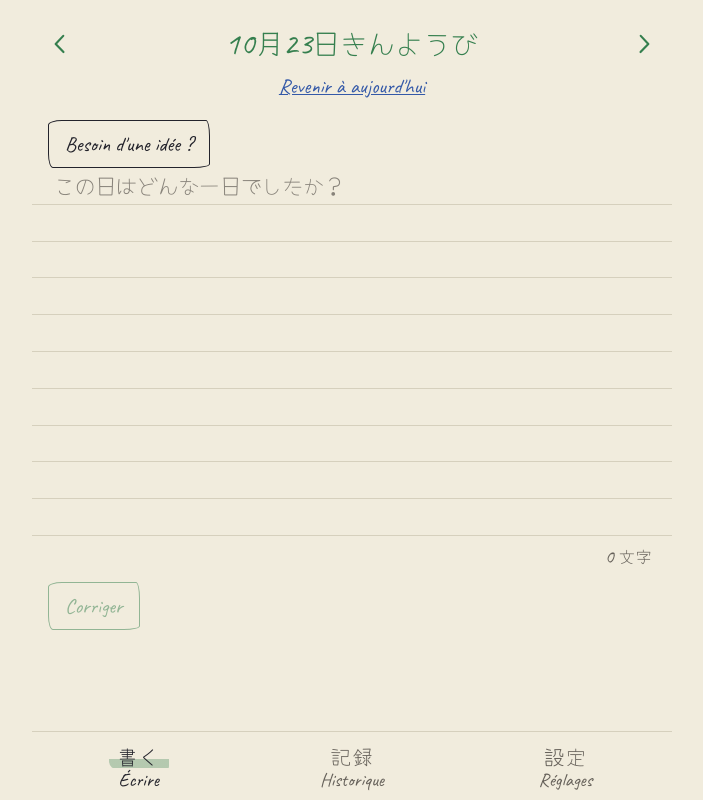
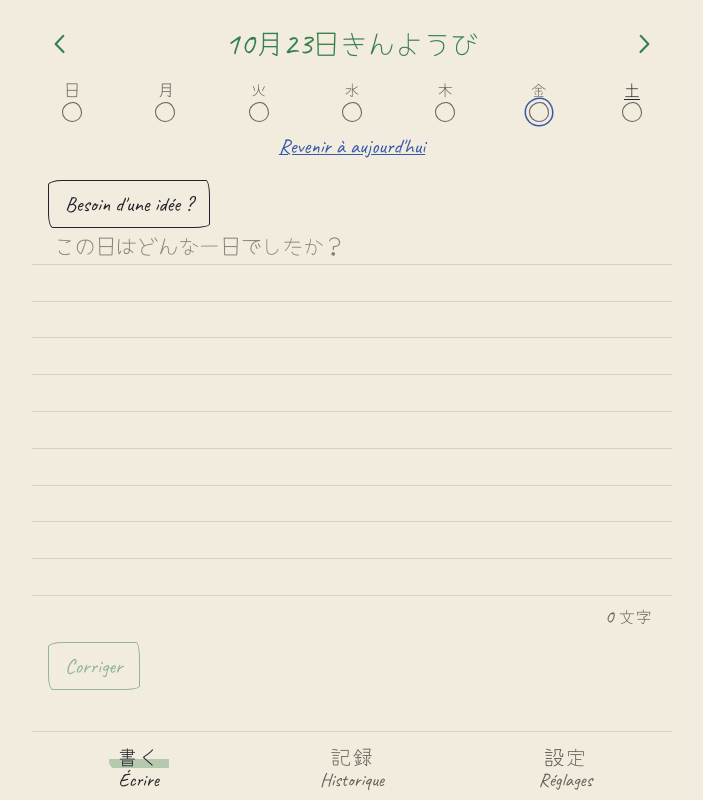
Before and after one commit to Korakaas/nikki-app, a React (Vite) app: page / in a window 1280 px wide. Both pictures are taken after a click on the button 348 px from the left and 44 px from the top of the page. Shown: the whole page, without its empty margins (288-991 px from the left). Built offline with nearby package versions, Linux system fonts and the light colour scheme.

Commit message:
Série de jours et grammaire déjà placée

```diff
--- a/src/anki.ts
+++ b/src/anki.ts
@@ -321,5 +321,5 @@ export function activeLibrary(lib: AnkiLibrary | null | undefined) {
 
 /** Clé de comparaison de deux points de grammaire (« 〜うちに » = « うちに »). */
 export function patternKey(pattern: string): string {
-  return pattern.replace(/[～〜~\s()（）・／/…\[\]]/g, '')
+  return pattern.replace(/[～〜~\s()（）・／/…\[\]「」『』、。]/g, '')
 }
--- /dev/null
+++ b/src/components/WeekStrip.tsx
@@ -0,0 +1,56 @@
+import { addDays } from '../format'
+
+const KANJI = ['日', '月', '火', '水', '木', '金', '土']
+
+interface Props {
+  today: string
+  selected: string
+  written: Set<string>
+  /** Jours d'affilée en cours. */
+  streak: number
+  onSelect: (id: string) => void
+}
+
+/** Les sept derniers jours en petits ronds : plein quand une entrée existe. */
+export default function WeekStrip({ today, selected, written, streak, onSelect }: Props) {
+  const days = Array.from({ length: 7 }, (_, i) => addDays(today, i - 6))
+  return (
+    <div className="week-wrap">
+      <ul className="week" lang="ja">
+        {days.map((id) => {
+          const [y, m, d] = id.split('-').map(Number)
+          const weekday = KANJI[new Date(y, m - 1, d).getDay()]
+          const done = written.has(id)
+          return (
+            <li key={id}>
+              <button
+                type="button"
+                className={[
+                  'day',
+                  done ? 'done' : '',
+                  id === selected ? 'selected' : '',
+                  id === today ? 'today' : '',
+                ]
+                  .filter(Boolean)
+                  .join(' ')}
+                aria-label={`${d}/${m}${done ? ', entrée écrite' : ', pas d’entrée'}`}
+                aria-current={id === selected ? 'date' : undefined}
+                onClick={() => onSelect(id)}
+              >
+                <span className="day-kanji" aria-hidden="true">
+                  {weekday}
+                </span>
+                <span className="day-dot" aria-hidden="true" />
+              </button>
+            </li>
+          )
+        })}
+      </ul>
+      {streak > 0 && (
+        <p className="streak green-ink" lang="fr">
+          {streak} jour{streak > 1 ? 's' : ''} de suite
+        </p>
+      )}
+    </div>
+  )
+}
--- a/src/pages/HistoryPage.tsx
+++ b/src/pages/HistoryPage.tsx
@@ -1,10 +1,13 @@
 import { useEffect, useState } from 'react'
 import CorrectionView from '../components/CorrectionView'
 import { ENTRY_UPDATED } from '../corrector'
-import { deleteEntry, listEntries } from '../db'
+import { activeLibrary } from '../anki'
+import { deleteEntry, listEntries, loadAnki, todayId } from '../db'
 import { countChars, formatDateJa } from '../format'
 import { Jp } from '../furigana'
-import type { Entry, Settings } from '../types'
+import { GRAMMAR } from '../prompts/data'
+import { goodPoints, streakInfo, timesUsed, writtenDays } from '../stats'
+import type { AnkiLibrary, Entry, Settings } from '../types'
 
 interface Props {
   settings: Settings
@@ -15,6 +18,13 @@ interface Props {
 export default function HistoryPage({ settings, onOpenDay }: Props) {
   const [entries, setEntries] = useState<Entry[] | null>(null)
   const [openId, setOpenId] = useState<string | null>(null)
+  const [library, setLibrary] = useState<AnkiLibrary | null>(null)
+
+  useEffect(() => {
+    void loadAnki()
+      .then(setLibrary)
+      .catch(() => setLibrary(null))
+  }, [])
 
   useEffect(() => {
     const load = () =>
@@ -36,6 +46,13 @@ export default function HistoryPage({ settings, onOpenDay }: Props) {
   if (!entries) return null
 
   const thisYear = String(new Date().getFullYear())
+  const today = todayId()
+  const streak = streakInfo(writtenDays(entries), today)
+  // Points de la liste (intégrée + deck) déjà bien employés d'après les corrections.
+  const good = goodPoints(entries)
+  const own = activeLibrary(library).grammar
+  const candidates = [...own, ...GRAMMAR]
+  const placed = candidates.filter((g) => timesUsed(g.pattern, good) > 0).length
 
   return (
     <section className="page">
@@ -46,6 +63,13 @@ export default function HistoryPage({ settings, onOpenDay }: Props) {
             ? 'Aucune entrée pour le moment. Écris la première dans l’onglet Écrire.'
             : `${entries.length} entrée${entries.length > 1 ? 's' : ''}`}
         </p>
+        {entries.length > 0 && (
+          <p className="muted stats-line">
+            Série : {streak.current} jour{streak.current > 1 ? 's' : ''} · record :{' '}
+            {streak.best}
+            {good.length > 0 && ` · grammaire bien placée : ${placed} point${placed > 1 ? 's' : ''}`}
+          </p>
+        )}
       </header>
 
       <ul className="entry-list">
--- a/src/pages/WritePage.tsx
+++ b/src/pages/WritePage.tsx
@@ -1,10 +1,12 @@
 import { useEffect, useLayoutEffect, useRef, useState } from 'react'
 import CorrectionView from '../components/CorrectionView'
 import PromptNote from '../components/PromptNote'
+import WeekStrip from '../components/WeekStrip'
 import { ENTRY_UPDATED, isRunning, runCorrection } from '../corrector'
 import { getEntry, listEntries, loadAnki, saveEntry, todayId } from '../db'
 import { addDays, countChars, formatDateJa } from '../format'
 import { pickPrompt } from '../prompts/pick'
+import { goodPoints, streakInfo, writtenDays } from '../stats'
 import type { Correction, DailyPrompt, Entry, Settings } from '../types'
 
 interface Props {
@@ -50,6 +52,7 @@ export default function WritePage({ id, onChangeDay, settings, onOpenSettings }:
   const [busy, setBusy] = useState(() => isRunning(id))
   const [missingKey, setMissingKey] = useState(false)
   const [prompt, setPrompt] = useState<DailyPrompt | null>(null)
+  const [days, setDays] = useState<Set<string>>(() => new Set())
   const entryRef = useRef<Entry | undefined>(undefined)
   const timer = useRef<number | undefined>(undefined)
   const textRef = useRef(text)
@@ -64,6 +67,10 @@ export default function WritePage({ id, onChangeDay, settings, onOpenSettings }:
     el.style.height = 'auto'
     el.style.height = `${el.scrollHeight}px`
   }, [text, loaded])
+
+  useEffect(() => {
+    void listEntries().then((all) => setDays(writtenDays(all)))
+  }, [])
 
   useEffect(() => {
     getEntry(id).then((entry) => {
@@ -107,11 +114,21 @@ export default function WritePage({ id, onChangeDay, settings, onOpenSettings }:
     await saveEntry(entry)
     entryRef.current = entry
     setState('saved')
+    setDays((prev) => {
+      const has = prev.has(id)
+      const wants = value.trim() !== ''
+      if (has === wants) return prev
+      const next = new Set(prev)
+      if (wants) next.add(id)
+      else next.delete(id)
+      return next
+    })
   }
 
   /** Propose une idée (ou une autre) et la range dans l'entrée du jour. */
   async function suggest(next: number) {
-    const recentEntries = (await listEntries()).slice(0, 14)
+    const all = await listEntries()
+    const recentEntries = all.slice(0, 14)
     const recent = recentEntries
       .map((e) => e.prompt?.grammar.pattern)
       .filter((p): p is string => Boolean(p))
@@ -125,6 +142,7 @@ export default function WritePage({ id, onChangeDay, settings, onOpenSettings }:
       recentWords,
       currentTopic: prompt?.topic.ja,
       library,
+      good: goodPoints(all),
     })
     setPrompt(idea)
     await savePrompt(idea)
@@ -274,6 +292,13 @@ export default function WritePage({ id, onChangeDay, settings, onOpenSettings }:
           {state === 'saved' && 'Enregistré sur ce téléphone'}
           {state === 'idle' && ' '}
         </p>
+        <WeekStrip
+          today={today}
+          selected={id}
+          written={days}
+          streak={streakInfo(days, today).current}
+          onSelect={onChangeDay}
+        />
         {!isToday && (
           <button type="button" className="link muted-link" onClick={() => onChangeDay(today)}>
             Revenir à aujourd'hui
--- /dev/null
+++ b/src/stats.ts
@@ -0,0 +1,66 @@
+import { addDays } from './format'
+import { plainText } from './furigana'
+import { patternKey } from './anki'
+import type { Entry } from './types'
+
+/** Jours où quelque chose a été écrit. */
+export function writtenDays(entries: Entry[]): Set<string> {
+  return new Set(entries.filter((e) => e.text.trim() !== '').map((e) => e.id))
+}
+
+export interface StreakInfo {
+  /** Jours d'affilée jusqu'à aujourd'hui (ou hier, tant que la journée n'est pas finie). */
+  current: number
+  best: number
+  total: number
+}
+
+export function streakInfo(days: Set<string>, today: string): StreakInfo {
+  let current = 0
+  let cursor = days.has(today) ? today : addDays(today, -1)
+  while (days.has(cursor)) {
+    current++
+    cursor = addDays(cursor, -1)
+  }
+
+  let best = 0
+  let run = 0
+  let previous = ''
+  for (const day of [...days].sort()) {
+    run = previous && addDays(previous, 1) === day ? run + 1 : 1
+    best = Math.max(best, run)
+    previous = day
+  }
+  return { current, best, total: days.size }
+}
+
+// ------------------------------------------------ grammaire bien employée
+
+/** Variantes d'un point (« 〜ば／〜なら…ほど » → plusieurs clés de comparaison). */
+function variants(pattern: string): string[] {
+  const keys = pattern
+    .split(/[／・/]/)
+    .map(patternKey)
+    .filter((k) => k.length > 0)
+  const whole = patternKey(pattern)
+  return whole && !keys.includes(whole) ? [whole, ...keys] : keys
+}
+
+function same(a: string, b: string): boolean {
+  if (a === b) return true
+  // Une inclusion ne compte que pour des clés assez longues (sinon « に » irait partout).
+  return Math.min(a.length, b.length) >= 3 && (a.includes(b) || b.includes(a))
+}
+
+/** Points de grammaire jugés « bien employés » dans les corrections, un élément par mention. */
+export function goodPoints(entries: Entry[]): string[][] {
+  return entries.flatMap(
+    (e) => e.correction?.grammarGood.map((g) => variants(plainText(g.point))) ?? [],
+  )
+}
+
+/** Combien de fois ce point a été bien employé, d'après les corrections. */
+export function timesUsed(pattern: string, good: string[][]): number {
+  const mine = variants(pattern)
+  return good.filter((g) => g.some((k) => mine.some((m) => same(m, k)))).length
+}
--- a/src/styles.css
+++ b/src/styles.css
@@ -659,7 +659,7 @@ rt {
   cursor: default;
 }
 
-.page-header .muted {
+.write .page-header .muted {
   text-align: center;
 }
 
@@ -726,3 +726,68 @@ button.muted-link {
   color: var(--red);
   border-color: var(--red);
 }
+
+/* Semaine en cours : sept ronds, un par jour */
+.week-wrap {
+  margin-top: 12px;
+}
+
+.week {
+  display: flex;
+  justify-content: space-between;
+  margin: 0 4px;
+  padding: 0;
+  list-style: none;
+}
+
+.day {
+  display: flex;
+  flex-direction: column;
+  align-items: center;
+  gap: 4px;
+  width: 40px;
+  padding: 4px 0;
+  border: 0;
+  background: none;
+  color: var(--pencil);
+  font: inherit;
+  cursor: pointer;
+}
+
+.day-kanji {
+  font-size: 1rem;
+  line-height: 1;
+}
+
+.day.today .day-kanji {
+  color: var(--ink);
+  text-decoration: underline;
+  text-underline-offset: 3px;
+}
+
+.day-dot {
+  width: 20px;
+  height: 20px;
+  border: 1.5px solid var(--pencil);
+  border-radius: 55% 45% 50% 50% / 50% 55% 45% 50%;
+}
+
+.day.done .day-dot {
+  border-color: var(--green);
+  background: var(--green);
+}
+
+.day.selected .day-dot {
+  box-shadow: 0 0 0 3px var(--paper), 0 0 0 4.5px var(--blue);
+}
+
+.streak {
+  margin: 6px 0 0;
+  text-align: center;
+  font-family: var(--hand);
+  font-size: 1.1rem;
+}
+
+.stats-line {
+  margin-top: 2px;
+}
```
Also changed, not shown: src/prompts/pick.ts (+18 -1 lines), 1 other file (tests, documents, lock files or other folders).
